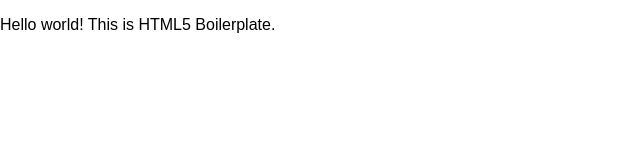
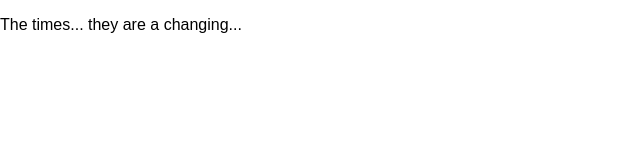
Before and after one commit to DavidZiemann/html5-mobile-boiler, a plain HTML site: page index.html in a window 1280 px wide. Shown: the whole page, without its empty margins (0-640 px from the left). Drawn offline with Linux system fonts and the light colour scheme.

Commit message:
Test of Github pages timing

```diff
--- a/index.html
+++ b/index.html
@@ -13,7 +13,7 @@
 		<link rel="stylesheet" href="css/style.css">
 	</head>
 	<body>
-		<p>Hello world! This is HTML5 Boilerplate.</p>
+		<p>The times... they are a changing...</p>
 
 		<script src="js/main.js"></script>
 	</body>
```
